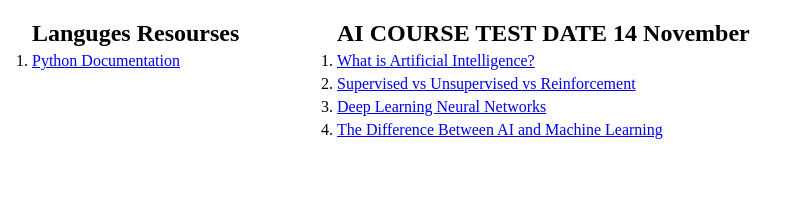
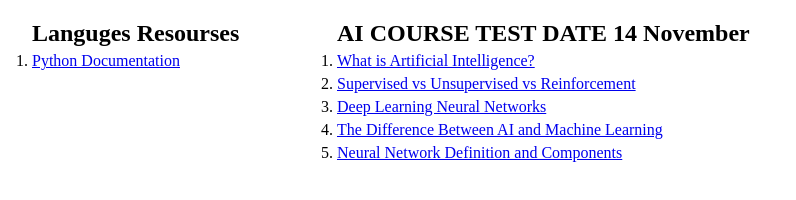
Before and after one commit to shahid099/courses, a plain HTML site: page index.html in a window 1280 px wide. Shown: the whole page, without its empty margins (0-796 px from the left). Drawn offline with Linux system fonts and the light colour scheme.

Commit message:
added links

```diff
--- a/index.html
+++ b/index.html
@@ -31,6 +31,9 @@
                 <li>
                     <a href="https://www.freecodecamp.org/news/artificial-intelligence-vs-machine-learning/">The Difference Between AI and Machine Learning</a>
                 </li>
+                <li>
+                    <a href="https://mriquestions.com/what-is-a-neural-network.html">Neural Network Definition and Components</a>
+                </li>
             </ol>
         </div>
     </div>
```
